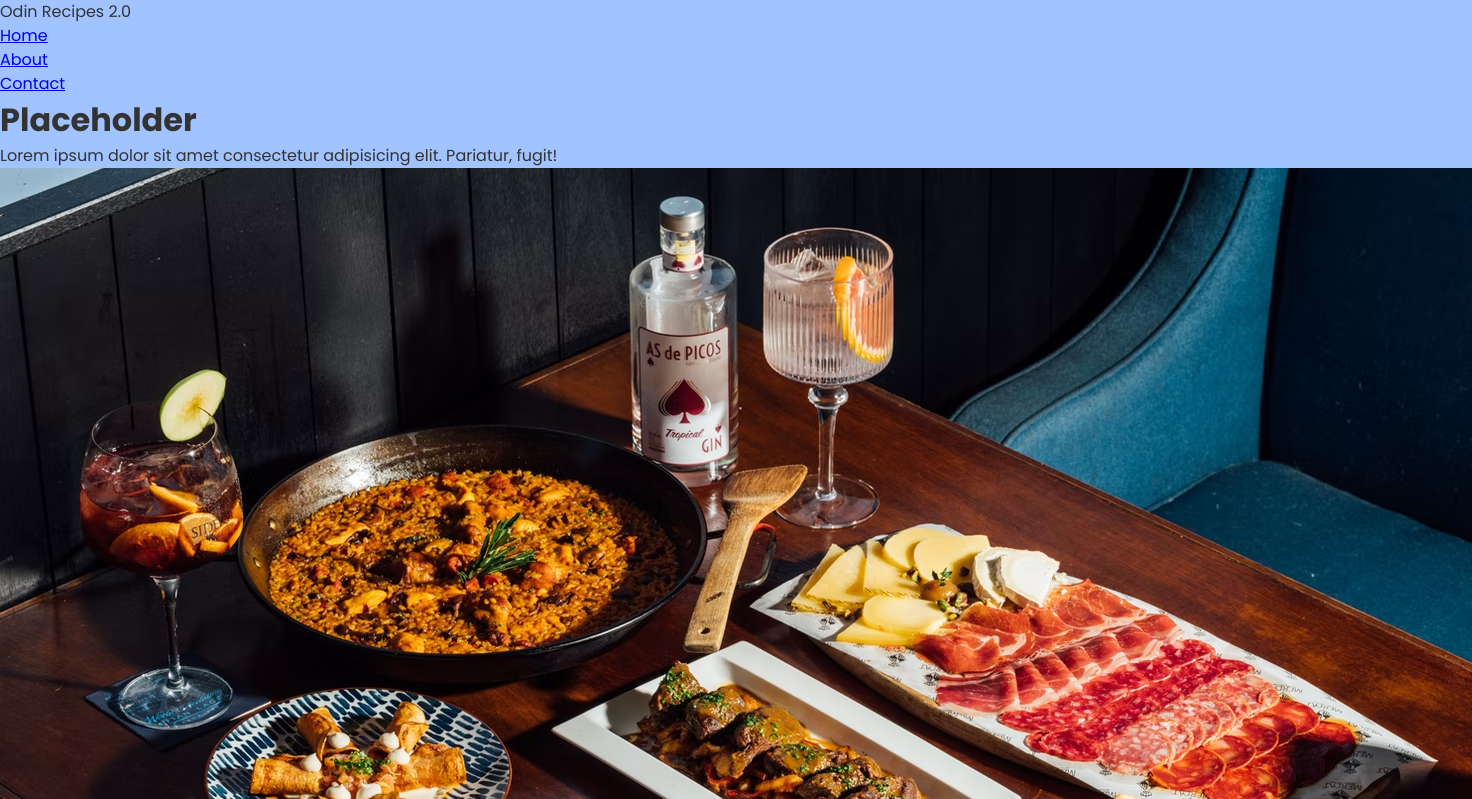
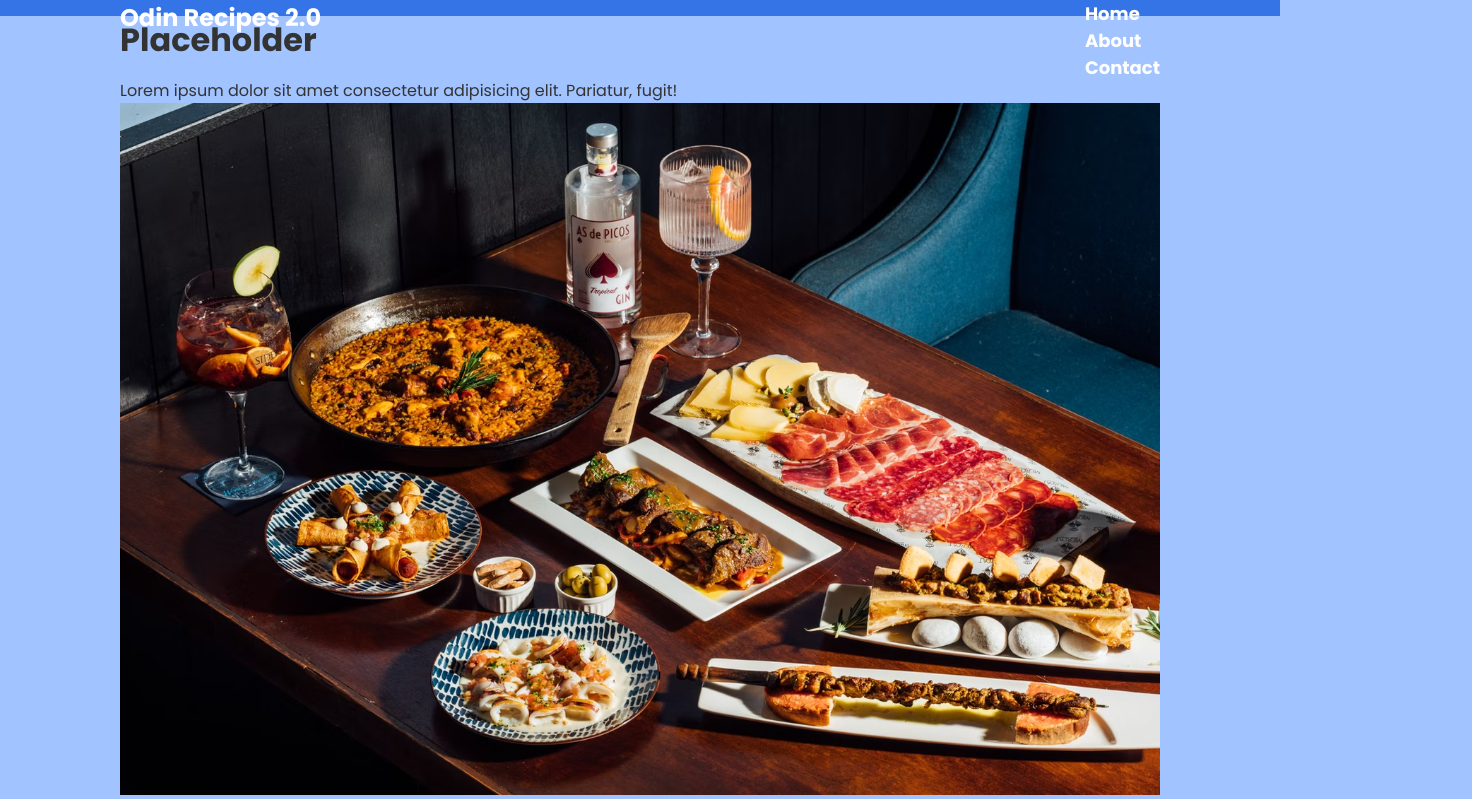
Before and after one commit to LaFoye-ST/Odin-Recipes_2.0, a plain HTML site: page index.html in a window 1280 px wide. Shown: the top 799 px of the page, 1472 px wide, since content can reach past the window. Drawn offline with Linux system fonts and the light colour scheme.

Commit message:
style.css // making nice

```diff
--- a/style.css
+++ b/style.css
@@ -13,3 +13,44 @@ body {
     color: #333;
     background-color: #a1c3ff;
 }
+
+img {
+    max-width: 100%;
+}
+
+h1, h2 {
+    margin-bottom: 15px;
+}
+
+ul {
+    list-style-type: none;
+}
+
+.container {
+    max-width: 1100px;
+    margin: 0 auto;
+    padding: 0 30px;
+}
+
+.navbar {
+    background-color: #3474e6;
+    color: #fff;
+    height: 16px;
+}
+
+.navbar .logo {
+    font-size: x-large;
+    font-weight: bold;
+}
+
+.navbar a {
+    color: #fff;
+    text-decoration: none;
+    font-size: 18px;
+    font-weight: bold;
+}
+
+.navbar .container {
+    display: flex;
+    justify-content: space-between;
+}
```
